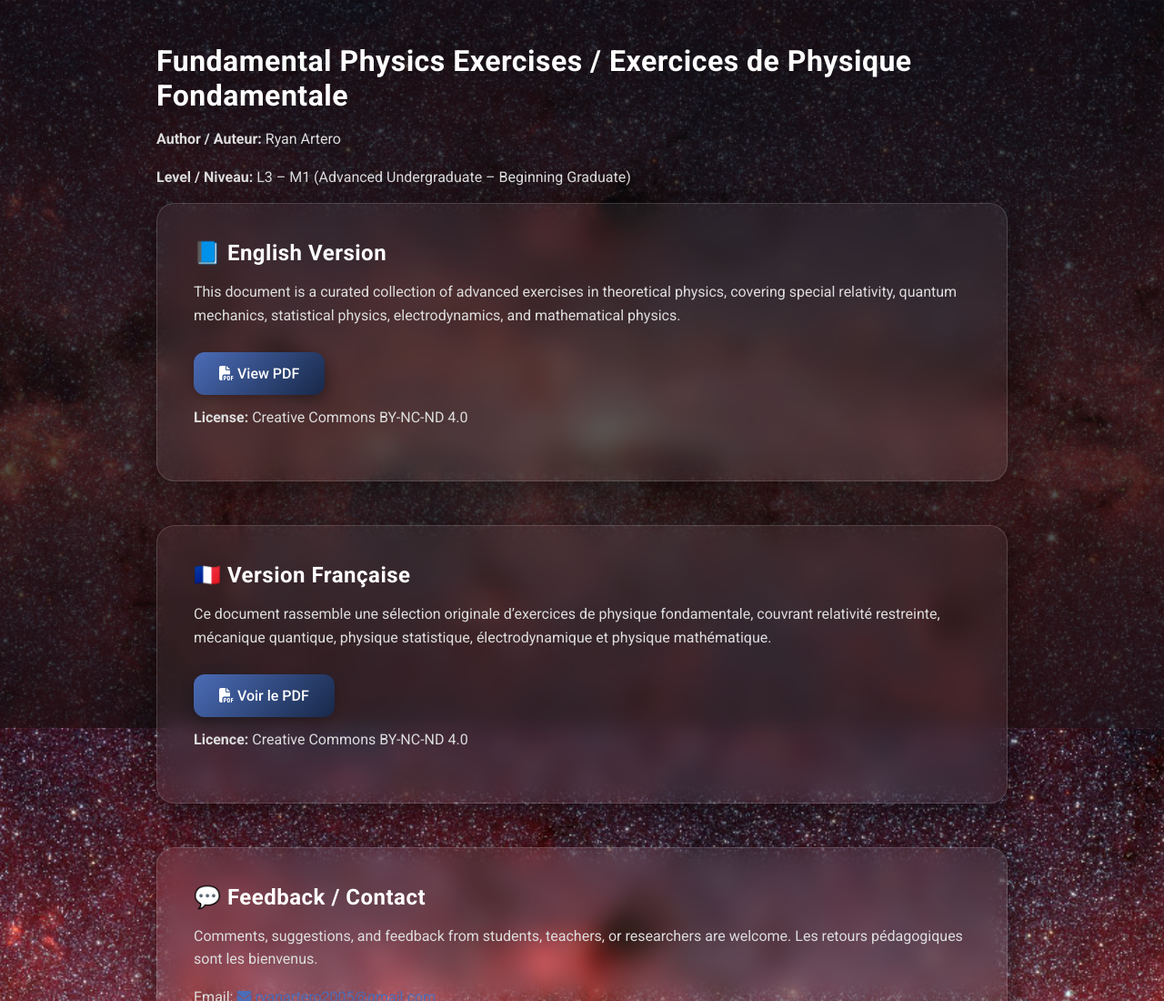
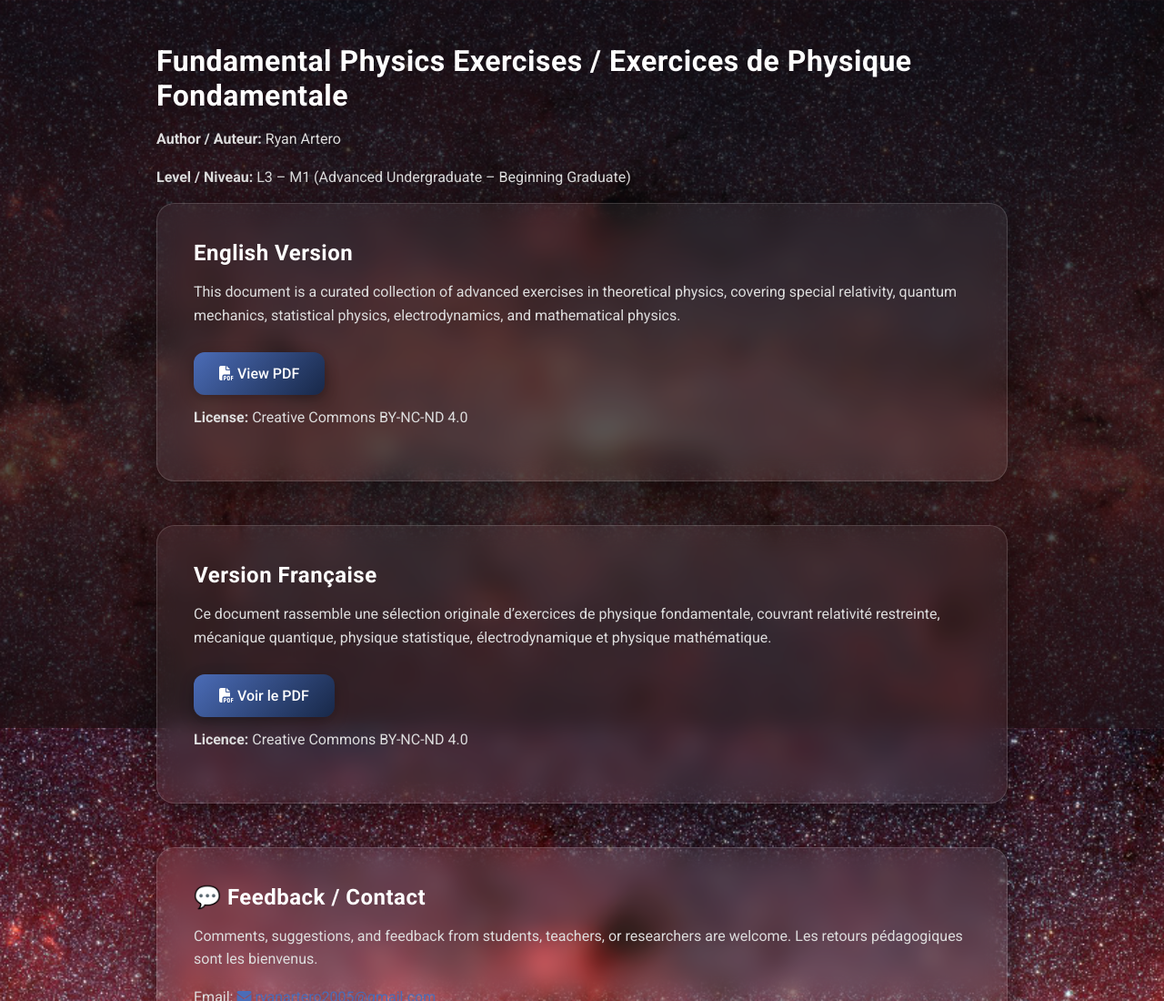
Before and after one commit to ryanartero/Fundamental_Physics_Exercises_FR_EN, a plain HTML site: page index.html in a window 1280 px wide. Shown: the top 1100 px of the page at 91% size. Drawn offline with Linux system fonts and the light colour scheme; files whose address does not match are found by name.

Commit message:
new version

```diff
--- a/index.html
+++ b/index.html
@@ -94,7 +94,7 @@
 
   <!-- English -->
   <section id="english">
-    <h2>📘 English Version</h2>
+    <h2>English Version</h2>
     <p>This document is a curated collection of advanced exercises in theoretical physics, covering special relativity, quantum mechanics, statistical physics, electrodynamics, and mathematical physics.</p>
     <a class="btn" href="https://ryanartero.github.io/Fundamental_Physics_Exercises_FR_EN/EN_EPF.pdf" target="_blank"><i class="fas fa-file-pdf"></i> View PDF</a>
     <p><strong>License:</strong> Creative Commons BY-NC-ND 4.0</p>
@@ -102,7 +102,7 @@
 
   <!-- French -->
   <section id="french">
-    <h2>🇫🇷 Version Française</h2>
+    <h2>Version Française</h2>
     <p>Ce document rassemble une sélection originale d’exercices de physique fondamentale, couvrant relativité restreinte, mécanique quantique, physique statistique, électrodynamique et physique mathématique.</p>
     <a class="btn" href="https://ryanartero.github.io/Fundamental_Physics_Exercises_FR_EN/FR_EPF.pdf" target="_blank"><i class="fas fa-file-pdf"></i> Voir le PDF</a>
     <p><strong>Licence:</strong> Creative Commons BY-NC-ND 4.0</p>
```
